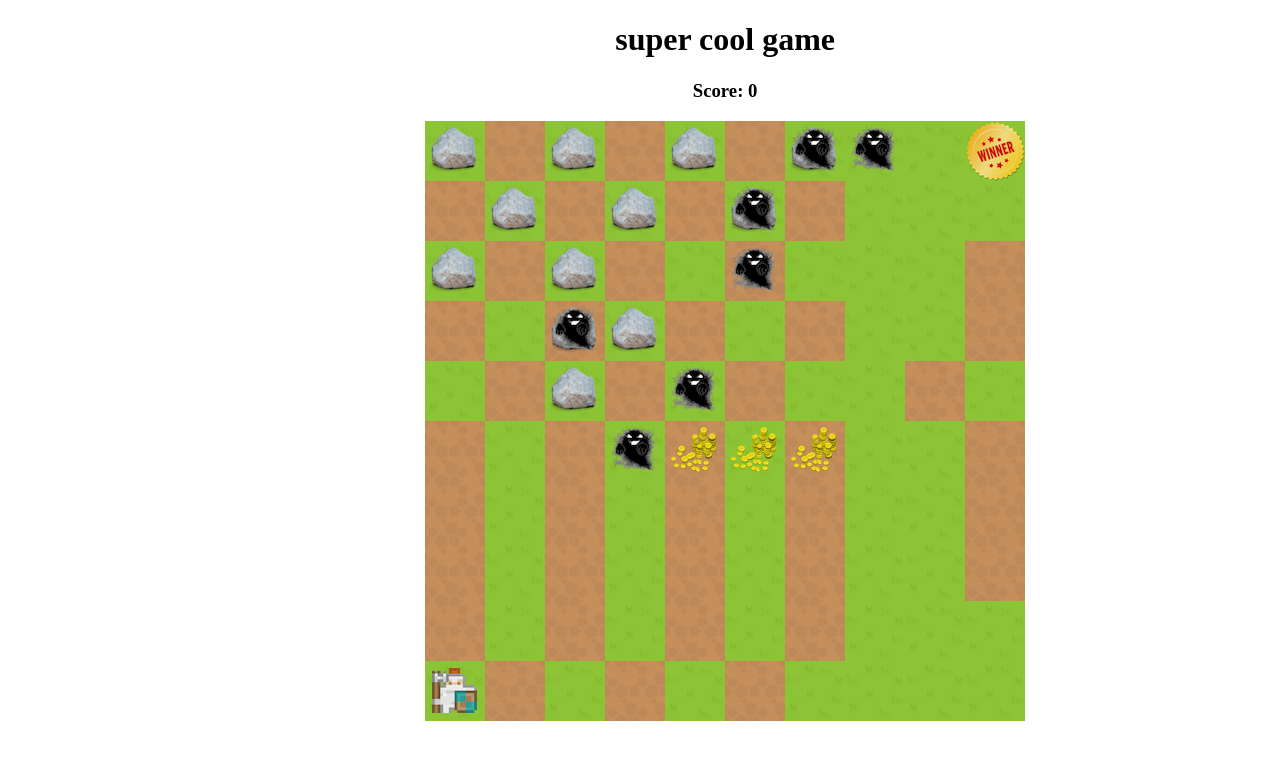
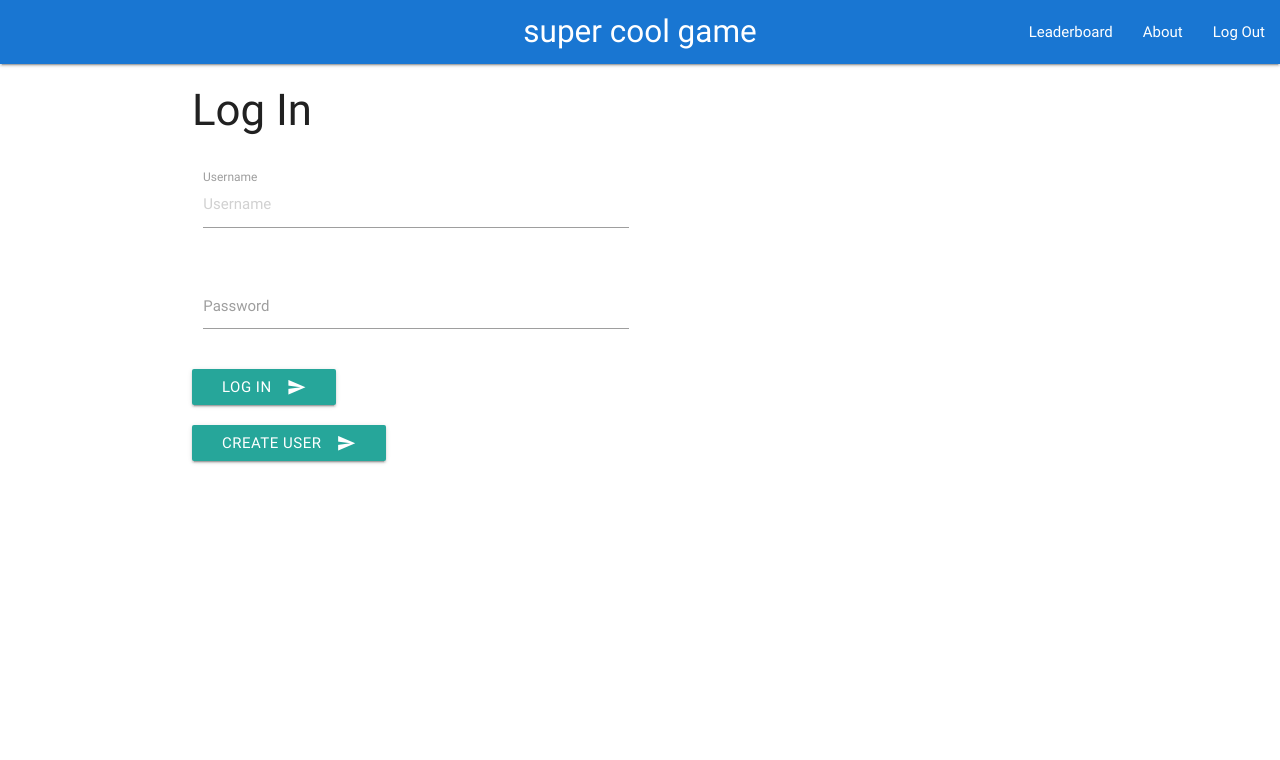
Before and after one commit to josephdlawson21/react-game-frontend, a React (Create React App) app: page / in a window 1280 px wide. Shown: the top 760 px of the page. Built offline with nearby package versions, Linux system fonts and the light colour scheme.

Commit message:
login completed

```diff
--- a/package.json
+++ b/package.json
@@ -5,10 +5,11 @@
   "dependencies": {
     "react": "^16.2.0",
     "react-dom": "^16.2.0",
+    "react-router-dom": "^4.2.2",
     "react-scripts": "1.1.1"
   },
   "scripts": {
-    "start": "react-scripts start",
+    "start": "PORT=3001 react-scripts start",
     "build": "react-scripts build",
     "test": "react-scripts test --env=jsdom",
     "eject": "react-scripts eject"
--- a/public/index.html
+++ b/public/index.html
@@ -10,6 +10,11 @@
     -->
     <link rel="manifest" href="%PUBLIC_URL%/manifest.json">
     <link rel="shortcut icon" href="%PUBLIC_URL%/favicon.ico">
+    <!--Import Google Icon Font-->
+    <link href="https://fonts.googleapis.com/icon?family=Material+Icons" rel="stylesheet">
+    <!--Import materialize.css-->
+    <link rel="stylesheet" href="https://cdnjs.cloudflare.com/ajax/libs/materialize/0.100.2/css/materialize.min.css">
+
     <!--
       Notice the use of %PUBLIC_URL% in the tags above.
       It will be replaced with the URL of the `public` folder during the build.
@@ -26,6 +31,7 @@
       You need to enable JavaScript to run this app.
     </noscript>
     <div id="root"></div>
+
     <!--
       This HTML file is a template.
       If you open it directly in the browser, you will see an empty page.
@@ -36,5 +42,9 @@
       To begin the development, run `npm start` or `yarn start`.
       To create a production bundle, use `npm run build` or `yarn build`.
     -->
+    <!-- Compiled and minified JavaScript -->
+    <script type="text/javascript" src="https://code.jquery.com/jquery-3.2.1.min.js"></script>
+
+    <script src="https://cdnjs.cloudflare.com/ajax/libs/materialize/0.100.2/js/materialize.min.js"></script>
   </body>
 </html>
--- a/src/App.js
+++ b/src/App.js
@@ -1,69 +1,63 @@
-import React, { Component } from 'react';
+import React from 'react'
+import PropTypes from 'prop-types'
+import Game from './components/Game'
+import NavBar from './components/NavBar'
+import LogIn from './components/LogIn'
+import {Switch, Route} from 'react-router-dom'
 
-
-class App extends Component {
-
+class App extends React.Component {
   state = {
-    left:'250px',
-    right:'0px',
-    top:'250px',
-    bottom:'0px'
-  }
-
-  keyPress = (event) => {
-    if(event.key === 'd'){
-      this.setState({
-        left: `${parseInt(this.state.left) + 10}px`
-      },() => console.log(this.state))
-    }else if(event.key === 'a'){
-      this.setState({
-        left: `${parseInt(this.state.left) - 10}px`
-      },() => console.log(this.state))
-    }else if(event.key === 'w'){
-      this.setState({
-        top: `${parseInt(this.state.top) - 10}px`
-      },() => console.log(this.state))
-    }else if (event.key === 's') {
-      this.setState({
-        top: `${parseInt(this.state.top) + 10}px`
-      },() => console.log(this.state))
+    auth: {
+      loggedIn: false
     }
   }
 
-  render() {
-    return (
+  componentDidMount() {
+    const token = localStorage.getItem('token')
+    if (token) {
+      this.setState({
+        auth: {
+          loggedIn: true,
+          token: token
+        }
+      })
+    }
+  }
 
-      <div className="App">
-        <h1 className="title">super cool game</h1>
-        <div className="Game">
-          <Block keyPress={this.keyPress} right={this.state.right} left={this.state.left} top={this.state.top} bottom={this.state.bottom}/>
-        </div>
+  login = (j) => {
+    localStorage.setItem('token', j.token)
+    this.setState({
+      auth: {
+        loggedIn: true,
+        token: j.token
+      }
+    })
+  }
 
+  logout = (e) => {
+    e.preventDefault()
+    localStorage.removeItem('token')
+    this.setState({
+      auth: {
+        loggedIn: false,
+        token: undefined
+      }
+    })
+  }
+
+
+  render () {
+    return(
+      <div>
+        <NavBar logOutFunc={this.logout}/>
+        <Switch>
+          <Route path='/' render={() => {
+            return this.state.auth.loggedIn ? <Game/> : <LogIn loginFunc={this.login} logoutFunc={this.logout} auth={this.state.auth} />}
+          }></Route>
+        </Switch>
       </div>
-    );
+    )
   }
 }
 
-class Block extends React.Component {
-  componentDidMount(){
-    window.addEventListener('keypress', this.props.keyPress)
-  }
-  render(){
-      let style = {
-        position: 'relative',
-        width:'1em',
-        height:'1em',
-        top: this.props.top,
-        bottom: this.props.bottom,
-        left: this.props.left,
-        right: this.props.right,
-        backgroundColor: 'red'
-      }
-      return(
-        <div style={style}/>
-      )
-    }
-  }
-
-
 export default App;
--- a/src/components/App.css
+++ b/src/components/App.css
@@ -1,8 +1,9 @@
 .App {
-  margin-left: 33%;
+  margin: auto;
+  width: 45%;
 }
 
-.title {
+.score {
   text-align: center;
   width: 600px;
 }
--- a/src/components/Game.js
+++ b/src/components/Game.js
@@ -15,6 +15,7 @@ const KEY = {
   W: 87,
   SPACE: 32
 };
+var animationFrameLUL;
 
 class Game extends React.Component {
   state = {
@@ -24,7 +25,8 @@ class Game extends React.Component {
     map: {},
     score: 0,
     ghostsH: [],
-    ghostsV: []
+    ghostsV: [],
+    loop: true
   }
 
   moveGhosts = () => {
@@ -129,6 +131,7 @@ class Game extends React.Component {
     switch (event.which) {
       case 83:
       case 40:
+        event.preventDefault()
         if(this.state.heroXy[1] !== 9 && this.checkCollision((this.state.heroXy[0]), (this.state.heroXy[1]) + 1)){
           this.setState({
             heroXy: [this.state.heroXy[0],(this.state.heroXy[1] + 1)]
@@ -137,6 +140,7 @@ class Game extends React.Component {
         break;
       case 38:
       case 87:
+        event.preventDefault()
         if(this.state.heroXy[1] !== 0 && this.checkCollision((this.state.heroXy[0]), (this.state.heroXy[1] - 1))){
           this.setState({
             heroXy: [this.state.heroXy[0],(this.state.heroXy[1] - 1)]
@@ -151,6 +155,7 @@ class Game extends React.Component {
         break;
       case 65:
       case 37:
+        event.preventDefault()
         if(this.state.heroXy[0] !== 0 && this.checkCollision((this.state.heroXy[0] - 1), (this.state.heroXy[1]))){
           this.setState({
             heroXy: [(this.state.heroXy[0] - 1), this.state.heroXy[1]]
@@ -159,6 +164,7 @@ class Game extends React.Component {
         break;
       case 39:
       case 68:
+        event.preventDefault()
         if(this.state.heroXy[0] !== 9 && this.checkCollision((this.state.heroXy[0] + 1), (this.state.heroXy[1]))){
           this.setState({
             heroXy: [(this.state.heroXy[0] + 1), this.state.heroXy[1]]
@@ -187,7 +193,7 @@ class Game extends React.Component {
       ghostsV: [],
       tsize: 60,
       tiles: [
-        3,2,3,2,3,2,3,1,1,5,
+        1,1,1,1,1,1,1,1,1,5,
         2,3,2,3,2,3,2,1,1,1,
         3,2,3,2,1,2,1,1,1,2,
         2,1,4,3,2,1,2,1,1,2,
@@ -207,14 +213,14 @@ class Game extends React.Component {
       heroXy: [map.start[0], map.start[1]],
       coins: map.coins,
       ghostsH: [[3,4],[9,3],[2,1], [1,0], [4,5]],
-      ghostsV: [[5,5], [7,7]]
+      ghostsV: []
 
     },() => this.moveGhosts());
 
     ///////// set interval for ghost //////////
 
 
-    requestAnimationFrame(() => this.update());
+   requestAnimationFrame(() => this.update());
   }
 
   update = () => {
@@ -242,13 +248,6 @@ class Game extends React.Component {
               this.state.map.tsize, // target width
               this.state.map.tsize // target height
             );
-
-
-            // ctx.drawImage(
-            //   grass, // image
-            //   c * this.state.map.tsize, // target x
-            //   r * this.state.map.tsize, // target y
-            // );
             break;
           case 2:
             ctx.drawImage(
@@ -356,14 +355,10 @@ class Game extends React.Component {
 
       }
     }
-
-
     /////////////////////////////////create coins //////////////////////////
     // Coin(110,110,ctx)
 
     this.state.coins.forEach((coin)=> Coin(coin[0], coin[1], ctx, this.state.map))
-
-
 
     ////////////////////////////////// create Hero //////////////////////
     Hero(this.state.map, this.state.heroXy, ctx)
@@ -377,6 +372,7 @@ class Game extends React.Component {
     this.state.ghostsV.forEach((ghost) => {
       Enemy(this.state.map, ghost, ctx)
     })
+
     //////////// check for ghost impact
     let ghostCheckH = this.state.ghostsH.filter(ghost => (ghost[0] === this.state.heroXy[0]) && (ghost[1] === this.state.heroXy[1]))
     let ghostCheckV = this.state.ghostsV.filter(ghost => (ghost[0] === this.state.heroXy[0]) && (ghost[1] === this.state.heroXy[1]))
@@ -389,17 +385,18 @@ class Game extends React.Component {
       });
     }
 
-
-    requestAnimationFrame(() => {this.update()})
+    animationFrameLUL = requestAnimationFrame(() => {this.update()})
+    animationFrameLUL
   }
 
+  componentWillUnmount(){
+    window.cancelAnimationFrame(animationFrameLUL)
+  }
 
   render () {
-
     return(
       <div className="App">
-        <h1 className="title">super cool game</h1>
-        <h3 className="title">Score: {this.state.score}</h3>
+        <h4 className="score">Score: {this.state.score}</h4>
         <canvas id="canvas" width="600" height="600">
 
         </canvas>
@@ -418,4 +415,5 @@ class Game extends React.Component {
   }
 }
 
+
 export default Game;
--- /dev/null
+++ b/src/components/LogIn.js
@@ -0,0 +1,107 @@
+import React from 'react'
+import PropTypes from 'prop-types'
+const LOGIN = "http://localhost:3000/login"
+const CREATE = "http://localhost:3000/users"
+
+class LogIn extends React.Component {
+  state = {
+    username: "",
+    password: "",
+    error: ""
+  }
+
+  updateUsername = (event) => {
+    this.setState({
+      username: event.target.value
+    });
+  }
+
+  updatePassword = (event) => {
+    this.setState({
+      password: event.target.value
+    });
+  }
+
+  addError = (error) => {
+    this.setState({
+      error: error
+    });
+  }
+
+  logIn = (event) => {
+    event.preventDefault()
+    console.log(this.state.username, this.state.password);
+    fetch(LOGIN, {
+      method: "post",
+      headers: {
+        'content-type': 'application/json'
+      },
+      body: JSON.stringify({
+        username: this.state.username,
+        password: this.state.password
+      })
+    }).then(res => res.json()).then(json => {
+      if (json.error) {
+        this.addError(json.error);
+      } else {
+        this.props.loginFunc(json)
+      }
+    })
+  }
+
+  createUser = (event) => {
+    event.preventDefault()
+    console.log(this.state.username, this.state.password);
+    fetch(CREATE, {
+      method: "post",
+      headers: {
+        'content-type': 'application/json'
+      },
+      body: JSON.stringify({
+        username: this.state.username,
+        password: this.state.password
+      })
+    }).then(res => res.json()).then(json => {
+      if (json.error) {
+        this.addError(json.error);
+      } else {
+        this.props.loginFunc(json)
+      }
+    })
+  }
+
+  render () {
+    return(
+      <div className="row container">
+        <h3>Log In</h3>
+        <form className="col s12">
+          <p className="red-text">{this.state.error}</p>
+          <div className="row">
+            <div className="input-field col s6">
+              <input placeholder="Username" id="Username" type="text" className="validate" onChange={this.updateUsername} />
+              <label for="Username">Username</label>
+            </div>
+          </div>
+          <div className="row">
+            <div className="input-field col s6">
+              <input id="Password" type="password" className="validate" onChange={this.updatePassword} />
+              <label for="Password">Password</label>
+            </div>
+          </div>
+          <div className="row">
+            <button className="btn waves-effect waves-light" type="submit" name="action" onClick={this.logIn}>Log In
+              <i className="material-icons right">send</i>
+            </button>
+          </div>
+          <div className="row">
+            <button className="btn waves-effect waves-light" type="submit" name="action" onClick={this.createUser}>Create User
+              <i className="material-icons right">send</i>
+            </button>
+          </div>
+        </form>
+      </div>
+    )
+  }
+}
+
+export default LogIn;
--- /dev/null
+++ b/src/components/NavBar.js
@@ -0,0 +1,20 @@
+import React from 'react'
+import {NavLink} from 'react-router-dom'
+import PropTypes from 'prop-types'
+
+const NavBar = (props) => {
+  return (
+    <nav>
+      <div className="nav-wrapper blue darken-2">
+        <NavLink className="brand-logo center" to='/'>super cool game</NavLink>
+        <ul id="nav-mobile" className="right">
+          <li><NavLink to="/leaderboard">Leaderboard</NavLink></li>
+          <li><NavLink to="/about">About</NavLink></li>
+          <li><a href="/" onClick={props.logOutFunc}>Log Out</a></li>
+        </ul>
+      </div>
+    </nav>
+  )
+}
+
+export default NavBar
--- a/src/index.js
+++ b/src/index.js
@@ -1,7 +1,12 @@
 import React from 'react';
 import ReactDOM from 'react-dom';
-import Game from './components/Game'
+import App from './App'
 import registerServiceWorker from './registerServiceWorker';
+import {BrowserRouter, Switch, Route} from 'react-router-dom'
 
-ReactDOM.render(<Game />, document.getElementById('root'));
+ReactDOM.render(
+  <BrowserRouter>
+    <App />
+  </BrowserRouter>, document.getElementById('root'));
+
 registerServiceWorker();
```
